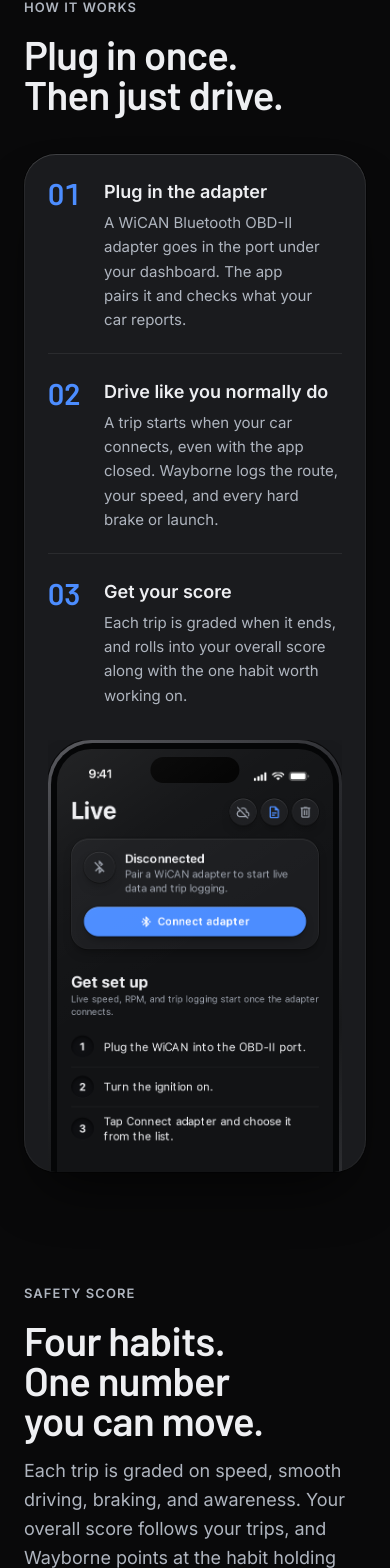
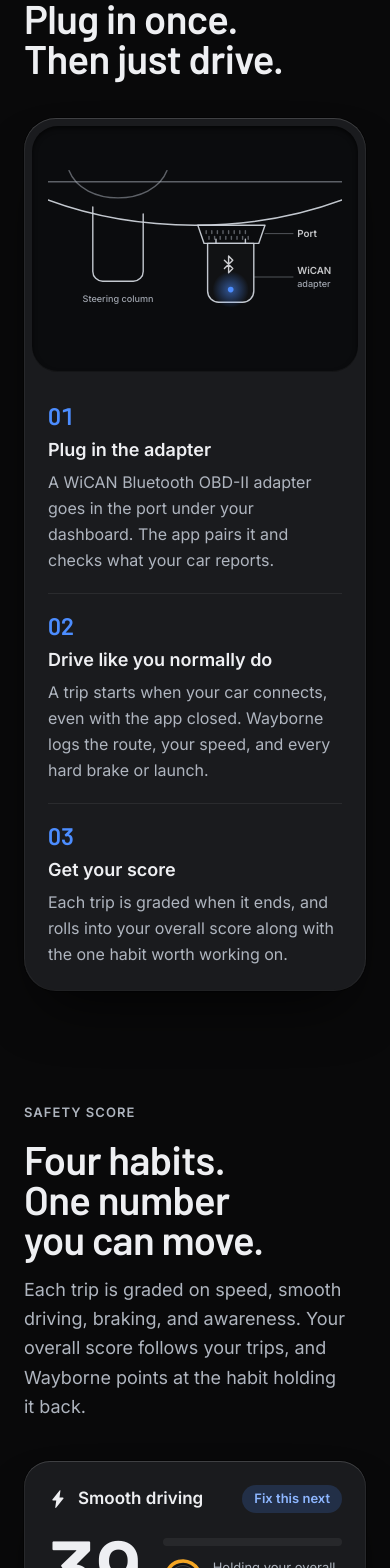
Before and after one commit to wayborne-platform/wayborne-marketing, a Next.js app: page / in a window 390 px wide. Shown: the part 1296-2864 px from the top of the page. Built offline with nearby package versions, Linux system fonts and the light colour scheme.

Commit message:
feat: draw the adapter, tie the weak habit to the overall score, simplify mobile carousels

```diff
--- a/components/sections/CommunitySection.tsx
+++ b/components/sections/CommunitySection.tsx
@@ -27,7 +27,7 @@
         <p className="mt-2 max-w-[26rem] text-pretty text-[15px] leading-relaxed text-[var(--color-fg-muted)]">{panel.body}</p>
       </div>
       <div
-        className="mx-auto mt-8 w-[72%] max-w-[300px] overflow-hidden sm:mt-10"
+        className="mx-auto mt-8 w-[78%] max-w-[340px] overflow-hidden sm:mt-10"
         style={{ aspectRatio: `280 / ${9 + VISIBLE * 262 * 2.164}` }}
       >
         <PhoneFrame src={panel.image} alt={panel.alt} sizes="(max-width: 768px) 60vw, 300px" />
@@ -51,7 +51,7 @@
 
         <div className="md:hidden">
           {/* Friends first on phones: the leaderboard is the section's point. */}
-          <SnapCarousel itemClassName="w-[84vw] max-w-[340px]" labels={[...community.panels].reverse().map((panel) => panel.tab)}>
+          <SnapCarousel labels={[...community.panels].reverse().map((panel) => panel.tab)}>
             {[...panels].reverse()}
           </SnapCarousel>
         </div>
--- a/components/sections/Faq.tsx
+++ b/components/sections/Faq.tsx
@@ -11,11 +11,11 @@
     <section id={faq.id} className="py-14 sm:py-20">
       <Container className="grid gap-10 lg:grid-cols-[minmax(0,0.8fr)_minmax(0,1.2fr)] lg:gap-20">
         <div className="flex flex-col gap-8">
-          <SectionHeading eyebrow={faq.eyebrow} title={faq.heading} />
+          <SectionHeading title={faq.heading} />
           <ul className="flex flex-col gap-3">
             {faq.promises.map((promise) => (
               <li key={promise} className="flex items-center gap-3 text-[15px] font-medium">
-                <span aria-hidden="true" className="flex h-6 w-6 items-center justify-center rounded-full bg-[color-mix(in_srgb,var(--color-score-excellent)_16%,transparent)] text-[var(--color-score-excellent)]">
+                <span aria-hidden="true" className="flex h-6 w-6 items-center justify-center rounded-full bg-[color-mix(in_srgb,var(--color-accent)_16%,transparent)] text-[var(--color-accent-soft)]">
                   <svg viewBox="0 0 16 16" fill="none" className="h-3.5 w-3.5"><path d="m3.5 8.5 3 3 6-7" stroke="currentColor" strokeWidth="2" strokeLinecap="round" strokeLinejoin="round" /></svg>
                 </span>
                 {promise}
--- a/components/sections/HowItWorks.tsx
+++ b/components/sections/HowItWorks.tsx
@@ -1,54 +1,42 @@
 import { howItWorks } from "@/content/site";
+import { AdapterDiagram } from "@/components/ui/AdapterDiagram";
 import { Container } from "@/components/ui/Container";
-import { PhoneFrame } from "@/components/ui/PhoneFrame";
 import { Reveal } from "@/components/ui/Reveal";
 import { SectionHeading } from "@/components/ui/SectionHeading";
 
 /**
- * How much of the Live screen shows above the panel's bottom edge, as a
- * fraction of screen height: the capture's setup list ends just above it, and
- * the rest of the screen is empty.
- */
-const VISIBLE = 0.71;
-
-/**
- * The setup story in one wide panel: the app's own Live screen, which is the
- * adapter setup flow (connect button and "Get set up" list), beside the three
- * steps. The phone rises out of the panel's bottom edge; the device is
- * clipped, never the screenshot.
+ * The setup story in one wide panel: a line drawing of the adapter in its
+ * port, the one piece of hardware the product needs, beside the three steps.
+ * On phones the drawing comes first and each step's number sits above its
+ * title so the text runs full width.
  */
 export function HowItWorks() {
   return (
     <section id={howItWorks.id} className="py-14 sm:py-20">
       <Container className="flex flex-col gap-10 sm:gap-12">
-        <SectionHeading eyebrow={howItWorks.eyebrow} title={howItWorks.heading} />
+        <SectionHeading title={howItWorks.heading} />
 
-        <Reveal className="panel-lg grid overflow-hidden rounded-[32px] lg:grid-cols-[minmax(0,5fr)_minmax(0,7fr)]">
-          <ol className="flex flex-col gap-1 p-6 sm:p-10 lg:order-2 lg:justify-center lg:py-14 lg:pl-4 lg:pr-14">
+        <Reveal className="panel-lg grid overflow-hidden rounded-[32px] lg:grid-cols-[minmax(0,5fr)_minmax(0,6fr)]">
+          <div className="well m-2 flex items-center justify-center rounded-[26px] px-4 py-8 sm:px-8 sm:py-12">
+            <AdapterDiagram className="w-full max-w-[440px]" />
+          </div>
+
+          <ol className="flex flex-col p-6 sm:p-10 lg:justify-center lg:py-12 lg:pl-8 lg:pr-14">
             {howItWorks.steps.map((step, i) => (
               <li
                 key={step.heading}
-                className="grid grid-cols-[2.75rem_minmax(0,1fr)] gap-x-3 border-b border-[var(--color-hairline)] py-5 first:pt-0 last:border-b-0 last:pb-0 sm:grid-cols-[3.5rem_minmax(0,1fr)] sm:py-6"
+                className="flex flex-col gap-2 border-b border-[var(--color-hairline)] py-5 first:pt-0 last:border-b-0 last:pb-0 sm:grid sm:grid-cols-[3.5rem_minmax(0,1fr)] sm:gap-x-3 sm:gap-y-0 sm:py-6"
               >
-                <span className="font-display text-[30px] font-semibold tabular-nums leading-none text-[var(--color-accent)] sm:text-[38px]">
+                <span className="font-display text-[24px] font-semibold tabular-nums leading-none text-[var(--color-accent)] sm:text-[38px]">
                   {String(i + 1).padStart(2, "0")}
                 </span>
                 <div>
                   <h3 className="text-[18px] font-semibold sm:text-[20px]">{step.heading}</h3>
-                  <p className="mt-1.5 text-pretty text-[15px] leading-relaxed text-[var(--color-fg-muted)] sm:text-[16px]">{step.body}</p>
+                  <p className="mt-1.5 text-pretty text-[16px] leading-relaxed text-[var(--color-fg-muted)]">{step.body}</p>
                 </div>
               </li>
             ))}
           </ol>
-
-          <div className="flex items-end justify-center px-6 pt-2 sm:px-10 lg:order-1 lg:pt-14">
-            <div
-              className="w-full max-w-[300px] overflow-hidden"
-              style={{ aspectRatio: `280 / ${9 + VISIBLE * 262 * 2.164}` }}
-            >
-              <PhoneFrame src={howItWorks.image} alt={howItWorks.imageAlt} sizes="300px" />
-            </div>
-          </div>
         </Reveal>
       </Container>
     </section>
--- a/components/sections/InsuranceSection.tsx
+++ b/components/sections/InsuranceSection.tsx
@@ -15,7 +15,7 @@
   return (
     <section id={insurance.id} className="mt-8 bg-[#eef0f4] text-[#141a26] sm:mt-12">
       <Container>
-        <div className="grid gap-10 py-16 sm:py-20 lg:grid-cols-[minmax(0,1fr)_340px] lg:gap-x-12 lg:gap-y-10">
+        <div className="grid gap-10 py-16 sm:py-20 lg:grid-cols-[minmax(0,1fr)_340px] lg:grid-rows-[auto_1fr] lg:gap-x-12 lg:gap-y-10">
           <div className="flex flex-col gap-9">
             <Reveal className="flex max-w-[36rem] flex-col gap-4">
               <p className="text-[13px] font-semibold uppercase tracking-[0.08em] text-[#576071]">{insurance.eyebrow}</p>
@@ -40,10 +40,10 @@
           </div>
 
           <Reveal className="mx-auto w-full max-w-[260px] lg:row-span-2 lg:max-w-none lg:self-start lg:pt-28">
-            <PhoneFrame src={insurance.image} alt={insurance.alt} sizes="(max-width: 640px) 260px, 340px" />
+            <PhoneFrame src={insurance.image} alt={insurance.alt} sizes="(max-width: 640px) 260px, 340px" onLight />
           </Reveal>
 
-          <dl className="grid gap-6 sm:grid-cols-2">
+          <dl className="grid gap-6 self-start sm:grid-cols-2">
             {insurance.points.map((point, i) => (
               <Reveal key={point.heading} delay={0.1 + i * 0.05} className="border-t border-[rgba(20,26,38,0.1)] pt-4">
                 <dt className="text-[16px] font-semibold">{point.heading}</dt>
--- a/components/sections/ScoreSection.tsx
+++ b/components/sections/ScoreSection.tsx
@@ -2,6 +2,7 @@
 import { scoreBand } from "@/lib/score";
 import { Container } from "@/components/ui/Container";
 import { Reveal } from "@/components/ui/Reveal";
+import { ScoreRing } from "@/components/ui/ScoreRing";
 import { SectionHeading } from "@/components/ui/SectionHeading";
 import { BoltIcon, BrakeIcon, GaugeIcon, ShieldCheckIcon } from "@/components/ui/icons";
 
@@ -14,14 +15,15 @@
 
 /**
  * The four habits behind the sample driver's 79, with the product making its
- * call: the weakest habit gets the big card, its score, and the app's coaching
- * line, beside the heading; the other three sit in a strip of compact cards
+ * call: the weakest habit gets the big card, its score, what it is doing to
+ * the 79, and the app's coaching line, beside the heading; the other three sit in a strip of compact cards
  * below. The hero already shows the overall dial, so this section shows the
  * decision instead.
  */
 export function ScoreSection() {
   const weakest = score.habits.reduce((low, habit) => (habit.score < low.score ? habit : low));
   const others = score.habits.filter((habit) => habit !== weakest);
+  const nextWeakest = others.reduce((low, habit) => (habit.score < low.score ? habit : low));
   const WeakIcon = HABIT_ICONS[weakest.icon];
   const weakBand = scoreBand(weakest.score);
 
@@ -41,19 +43,23 @@
                 Fix this next
               </span>
             </div>
-            <div className="flex items-end gap-6">
+            <div className="flex items-center gap-5 sm:gap-7">
               <p className="font-display text-[88px] font-semibold tabular-nums leading-[0.8] sm:text-[120px]" style={{ color: weakBand.color }}>
                 {weakest.score}
               </p>
-              <div className="mb-2 h-2 flex-1 overflow-hidden rounded-full bg-white/[0.06]" aria-hidden="true">
-                <div className="h-full rounded-full" style={{ width: `${weakest.score}%`, background: weakBand.color }} />
+              <div className="flex flex-1 flex-col gap-3">
+                <div className="h-2 overflow-hidden rounded-full bg-white/[0.06]" aria-hidden="true">
+                  <div className="h-full rounded-full" style={{ width: `${weakest.score}%`, background: weakBand.color }} />
+                </div>
+                <div className="flex items-center gap-2.5 text-[13px] text-[var(--color-fg-muted)]">
+                  <ScoreRing score={sample.score} className="w-10" />
+                  <span>Holding your overall {sample.score} back</span>
+                </div>
               </div>
             </div>
             <div className="border-t border-[var(--color-hairline)] pt-5">
-              <p className="text-balance text-[20px] font-semibold leading-snug sm:text-[24px]">{sample.insight.tip}</p>
-              <p className="mt-2 text-[15px] text-[var(--color-fg-muted)]">
-                Your weakest habit right now: repeated hard acceleration is lowering it.
-              </p>
+              <p className="text-balance text-[20px] font-semibold leading-snug sm:text-[24px]">Hard launches are costing you the most points.</p>
+              <p className="mt-2 text-[15px] text-[var(--color-fg-muted)]">Next drive: {sample.insight.tip.charAt(0).toLowerCase() + sample.insight.tip.slice(1)}</p>
             </div>
           </Reveal>
         </div>
@@ -82,6 +88,10 @@
                   <div className="col-span-2 h-1.5 overflow-hidden rounded-full bg-white/[0.06]" aria-hidden="true">
                     <div className="h-full rounded-full" style={{ width: `${habit.score}%`, background: band.color }} />
                   </div>
+                  <p className="col-span-2 text-pretty text-[14px] leading-snug text-[var(--color-fg-muted)]">
+                    {habit === nextWeakest && habit.score < 70 ? `Next after ${weakest.name.toLowerCase()}. ` : ""}
+                    {habit.body}
+                  </p>
                 </Reveal>
               );
             })}
--- a/components/sections/TripsSection.tsx
+++ b/components/sections/TripsSection.tsx
@@ -12,16 +12,20 @@
  * their own columns. On phones the three become a snapping row with tabs.
  */
 export function TripsSection() {
+  const [list, breakdown, route] = trips.screens;
+  const mobileOrder = [breakdown, route, list];
+
   return (
     <section id={trips.id} className="overflow-x-clip py-14 sm:py-20">
       <Container className="flex flex-col gap-12 sm:gap-14">
         <SectionHeading eyebrow={trips.eyebrow} title={trips.heading} body={trips.body} align="center" />
 
         <div className="md:hidden">
-          <SnapCarousel labels={trips.screens.map((screen) => screen.tab)}>
-            {trips.screens.map((screen) => (
-              <div key={screen.src} className="flex flex-col gap-5">
-                <PhoneFrame src={screen.src} alt={screen.alt} sizes="80vw" />
+          {/* Breakdown first on phones: it is the screen that explains a score. */}
+          <SnapCarousel labels={mobileOrder.map((screen) => screen.tab)}>
+            {mobileOrder.map((screen) => (
+              <div key={screen.src} className="mx-auto flex max-w-[300px] flex-col gap-5">
+                <PhoneFrame src={screen.src} alt={screen.alt} sizes="300px" />
                 <div>
                   <h3 className="text-[17px] font-semibold">{screen.heading}</h3>
                   <p className="mt-1 text-pretty text-[15px] leading-relaxed text-[var(--color-fg-muted)]">{screen.body}</p>
--- /dev/null
+++ b/components/ui/AdapterDiagram.tsx
@@ -0,0 +1,60 @@
+/**
+ * Where the adapter goes, as a line drawing: the underside of the dashboard,
+ * the steering column, the trapezoid OBD-II port beside it, and a thumb-sized
+ * Bluetooth adapter plugged in with its status light glowing blue. Strokes are
+ * light gray at 2px; the only color is the light.
+ */
+export function AdapterDiagram({ className = "" }: { className?: string }) {
+  const line = "rgba(205,210,218,0.95)";
+  const faint = "rgba(175,181,191,0.5)";
+  const pins = Array.from({ length: 8 }, (_, i) => 226 + i * 8);
+
+  return (
+    <svg viewBox="0 0 420 260" fill="none" role="img" aria-label="A WiCAN Bluetooth adapter plugged into the OBD-II port under the steering wheel" className={className}>
+      <defs>
+        <radialGradient id="adapter-glow" cx="0.5" cy="0.5" r="0.5">
+          <stop offset="0" stopColor="#4c8dff" stopOpacity="0.55" />
+          <stop offset="1" stopColor="#4c8dff" stopOpacity="0" />
+        </radialGradient>
+      </defs>
+
+      <g stroke={line} strokeWidth="2" strokeLinecap="round" strokeLinejoin="round">
+        {/* Dashboard underside. */}
+        <path d="M0 34h420" stroke={faint} />
+        <path d="M0 60c70 26 140 36 210 36s140-10 210-36" />
+        {/* Steering column and the bottom of the wheel. */}
+        <path d="M64 70v92a14 14 0 0 0 14 14h44a14 14 0 0 0 14-14V80" />
+        <path d="M30 18c20 52 120 52 140 0" stroke={faint} />
+        {/* The port, recessed into the dash. */}
+        <path d="M214 96h96l-9 26h-78z" />
+        {pins.map((x) => (
+          <g key={x}>
+            <path d={`M${x} 104v4`} stroke={faint} />
+            <path d={`M${x + 4} 112v4`} stroke={faint} />
+          </g>
+        ))}
+        {/* The adapter, plugged in and hanging below the port. */}
+        <path d="M228 122h66v68a16 16 0 0 1-16 16h-34a16 16 0 0 1-16-16z" fill="#111214" />
+        <path d="M240 122v-6M282 122v-6" />
+        <path d="m252 146 12 12-6 6v-24l6 6-12 12" stroke="rgba(238,239,242,0.85)" />
+      </g>
+
+      <circle cx="261" cy="188" r="26" fill="url(#adapter-glow)" />
+      <circle cx="261" cy="188" r="4" fill="#4c8dff" />
+
+      {/* Labels with leaders. */}
+      <g stroke={faint} strokeWidth="1.2" strokeLinecap="round">
+        <path d="M310 108h40" />
+        <path d="M294 170h56" />
+      </g>
+      <g fill="rgba(238,239,242,0.82)" fontSize="14" fontWeight="600" fontFamily="var(--font-sans)">
+        <text x="356" y="113">Port</text>
+        <text x="356" y="166">WiCAN</text>
+        <text x="356" y="184" fill="rgba(175,181,191,0.9)" fontWeight="500" fontSize="13">adapter</text>
+      </g>
+      <text x="100" y="206" textAnchor="middle" fill="rgba(175,181,191,0.9)" fontSize="13" fontWeight="500" fontFamily="var(--font-sans)">
+        Steering column
+      </text>
+    </svg>
+  );
+}
--- a/components/ui/PhoneFrame.tsx
+++ b/components/ui/PhoneFrame.tsx
@@ -6,6 +6,8 @@
   priority?: boolean;
   className?: string;
   sizes?: string;
+  /** On a light surface the deep drop shadow turns to a gray smudge; use a crisp, light one. */
+  onLight?: boolean;
 };
 
 /** Intrinsic size of every app screenshot: a 390 x 844pt screen captured at 3x. */
@@ -47,7 +49,7 @@
  * the composited status bar leaves between the clock and the indicators, which
  * is where a real device puts it.
  */
-export function PhoneFrame({ src, alt, priority = false, className = "", sizes = "(max-width: 640px) 74vw, 300px" }: PhoneFrameProps) {
+export function PhoneFrame({ src, alt, priority = false, className = "", sizes = "(max-width: 640px) 74vw, 300px", onLight = false }: PhoneFrameProps) {
   return (
     <div className={`relative ${className}`}>
       {/* Buttons sit behind the rail, offset outward so only their outer half shows. */}
@@ -73,7 +75,9 @@
         className="relative rounded-[2.7rem] p-[3px]"
         style={{
           background: "linear-gradient(150deg, #5a5b60 0%, #2a2b2f 26%, #18191b 58%, #46474c 100%)",
-          boxShadow: "0 0 0 1px rgba(0,0,0,0.6), 0 40px 80px -30px rgba(0,0,0,0.9), 0 18px 36px -18px rgba(0,0,0,0.7)",
+          boxShadow: onLight
+            ? "0 0 0 1px rgba(0,0,0,0.25), 0 1px 2px rgba(0,0,0,0.08), 0 8px 24px rgba(0,0,0,0.10)"
+            : "0 0 0 1px rgba(0,0,0,0.6), 0 40px 80px -30px rgba(0,0,0,0.9), 0 18px 36px -18px rgba(0,0,0,0.7)",
         }}
       >
         {/* The black bezel between rail and glass. */}
--- a/content/site.ts
+++ b/content/site.ts
@@ -87,11 +87,7 @@
 
 export const howItWorks = {
   id: "how-it-works",
-  eyebrow: "How it works",
   heading: "Plug in once. Then just drive.",
-  image: "/images/screens/live.png",
-  imageAlt:
-    "Wayborne Live screen with a Connect adapter button and three setup steps: plug the WiCAN into the OBD-II port, turn the ignition on, and tap Connect adapter",
   steps: [
     {
       heading: "Plug in the adapter",
@@ -201,7 +197,6 @@
 /** Answers come from how the app works today; keep them in sync with it. */
 export const faq = {
   id: "faq",
-  eyebrow: "FAQ",
   heading: "Before you ask.",
   /** The three promises worth stating once, beside the questions. */
   promises: [
@@ -241,6 +236,7 @@
   status: "Launching soon",
   heading: "Your first score takes one drive.",
   body: "Coming to iOS and Android. Plug in a WiCAN adapter at launch and your first trip scores itself.",
+  link: { label: "Check the adapter requirements", href: "#faq" },
 } as const;
 
 export const footer = {
```
Also changed, not shown: components/sections/FinalCta.tsx (+9 -3 lines), components/sections/Hero.tsx (+4 -4 lines), components/ui/SnapCarousel.tsx (+6 -6 lines), public/images/screens/live.png (deleted).
